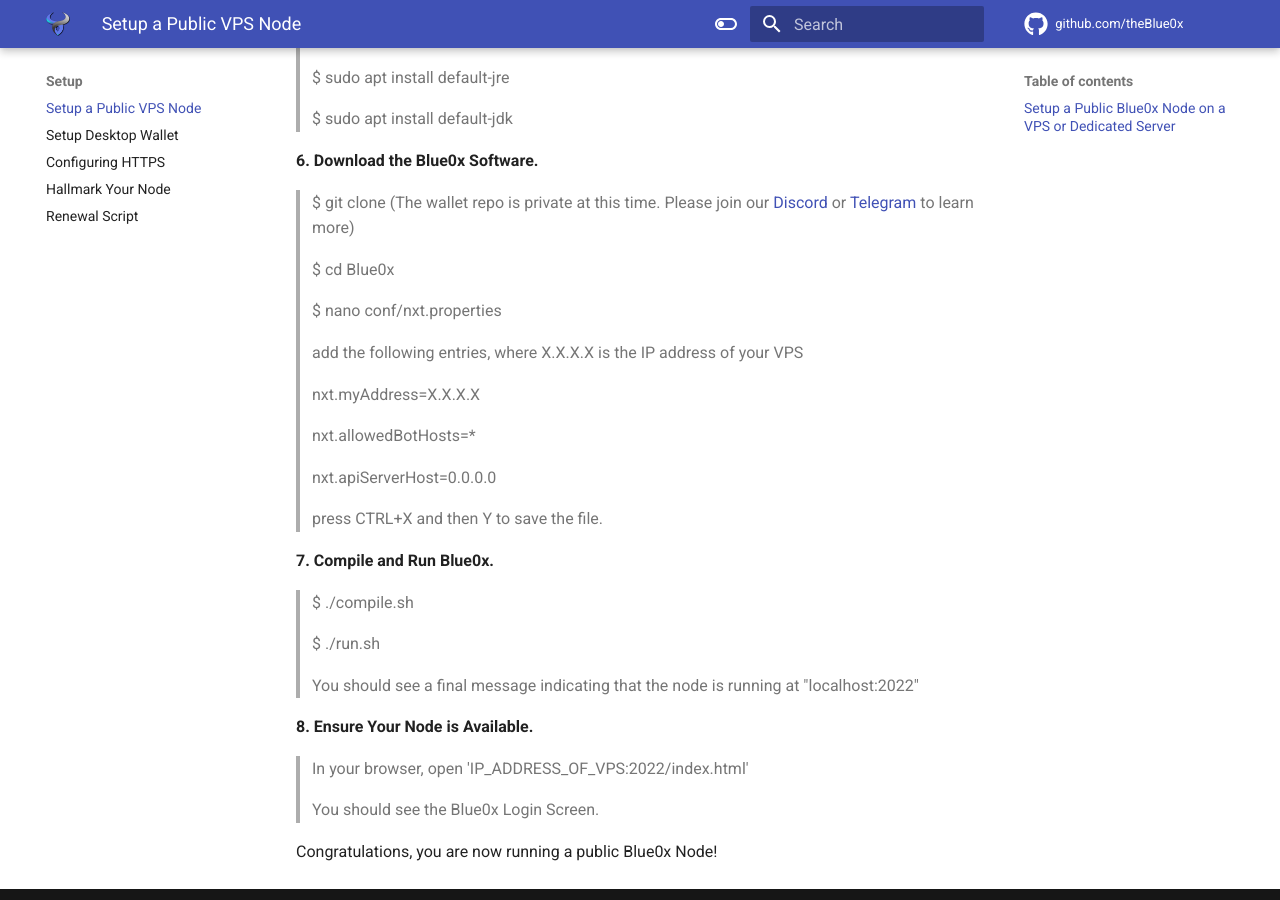
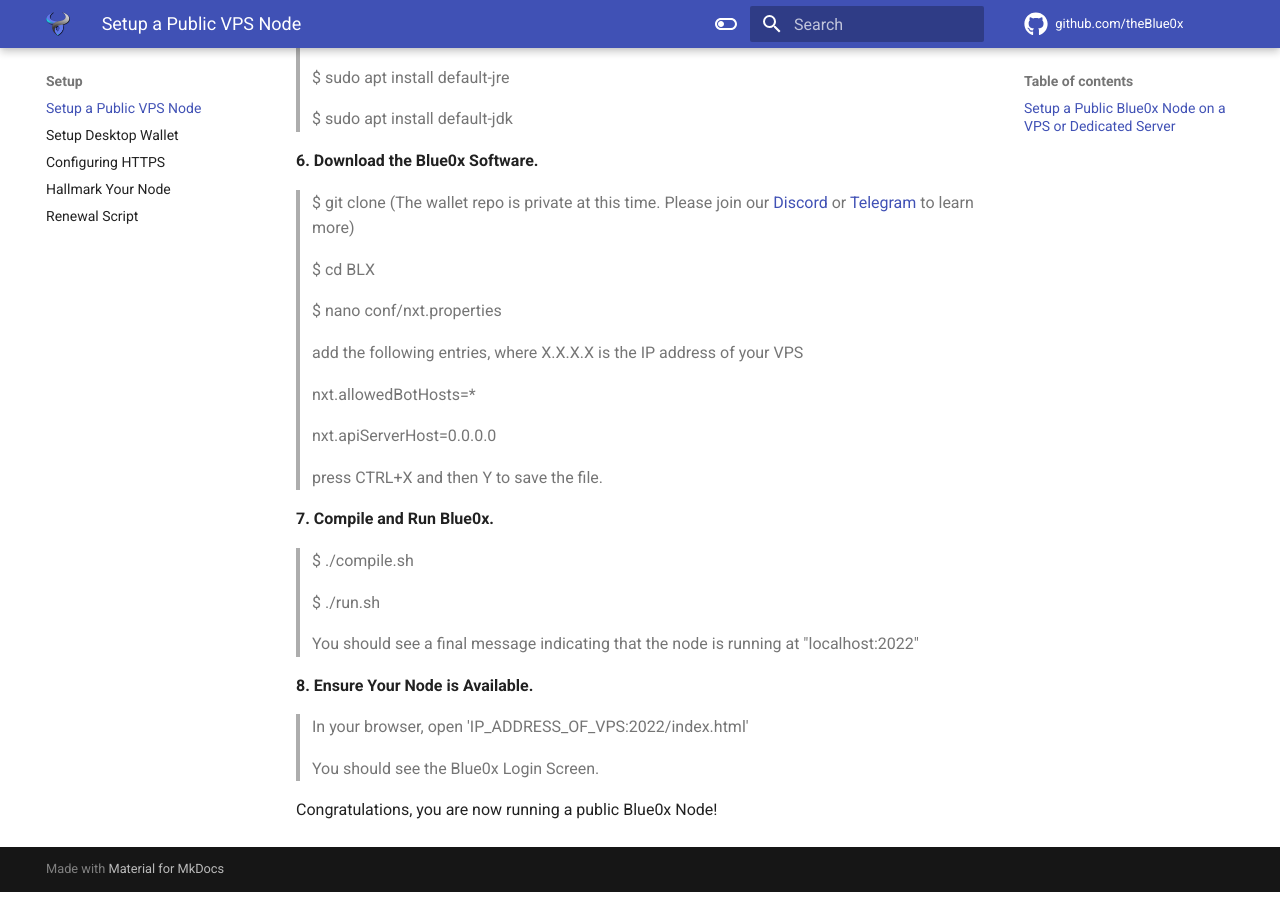
Before and after one commit to theBlue0x/docs, an MkDocs documentation site: the page built from docs/setup/vps.md, in a window 1280 px wide and 900 px high, scrolled down 1470 px. Built offline with MkDocs 1.6.1 and Material for MkDocs 9.7.7, drawn with Linux system fonts in a browser that asks for light colours.

Commit message:
Update vps.md

```diff
--- a/docs/setup/vps.md
+++ b/docs/setup/vps.md
@@ -56,13 +56,11 @@
 **6. Download the Blue0x Software.**
 >$ git clone (The wallet repo is private at this time.  Please join our [Discord](https://discord.com/invite/8db6CRqM4H) or [Telegram](https://t.me/blue0xcom) to learn more)
 
->$ cd Blue0x
+>$ cd BLX
 
 >$ nano conf/nxt.properties
 
 >add the following entries, where X.X.X.X is the IP address of your VPS
-
->nxt.myAddress=X.X.X.X
 
 >nxt.allowedBotHosts=*
 
```
